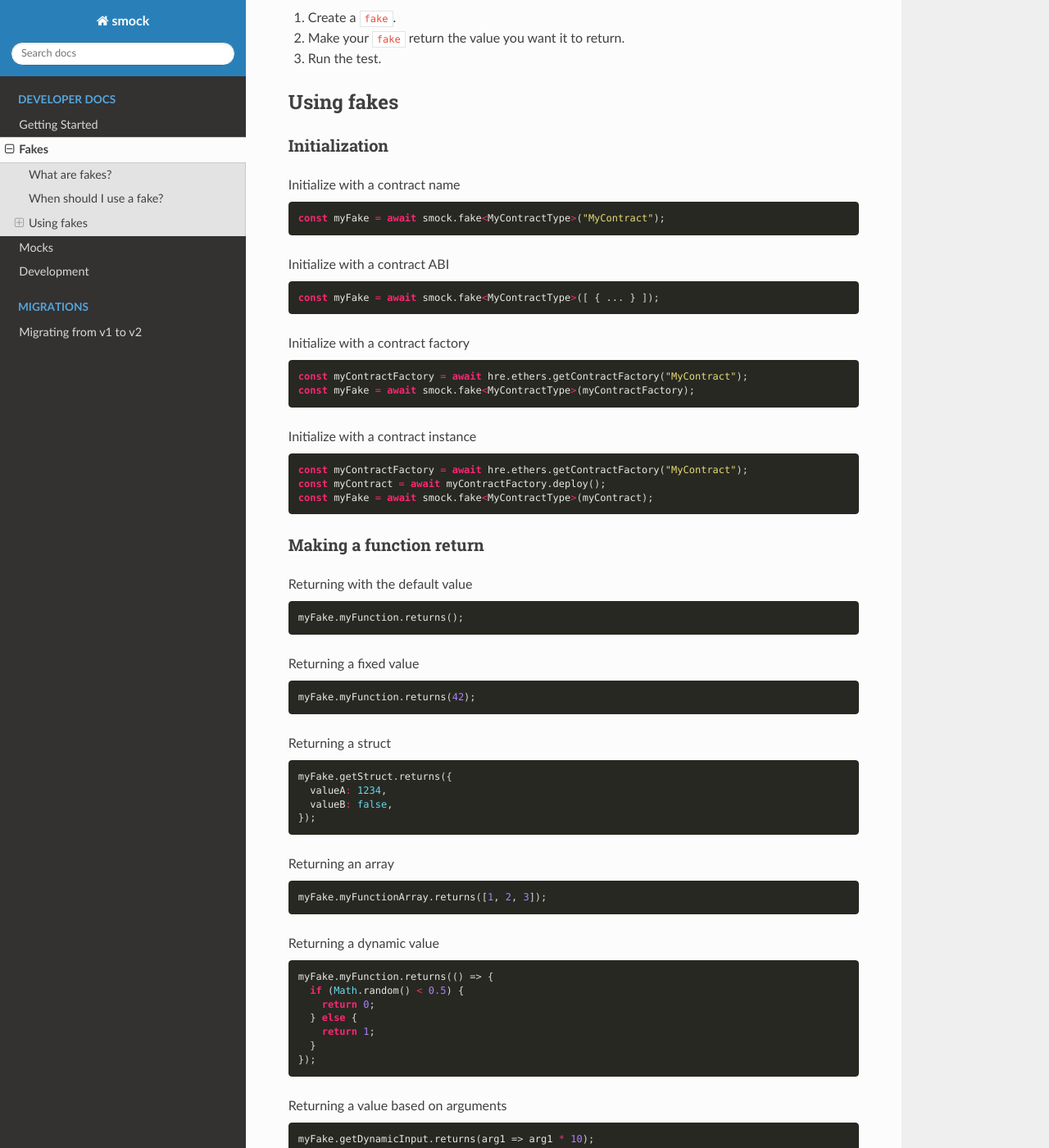
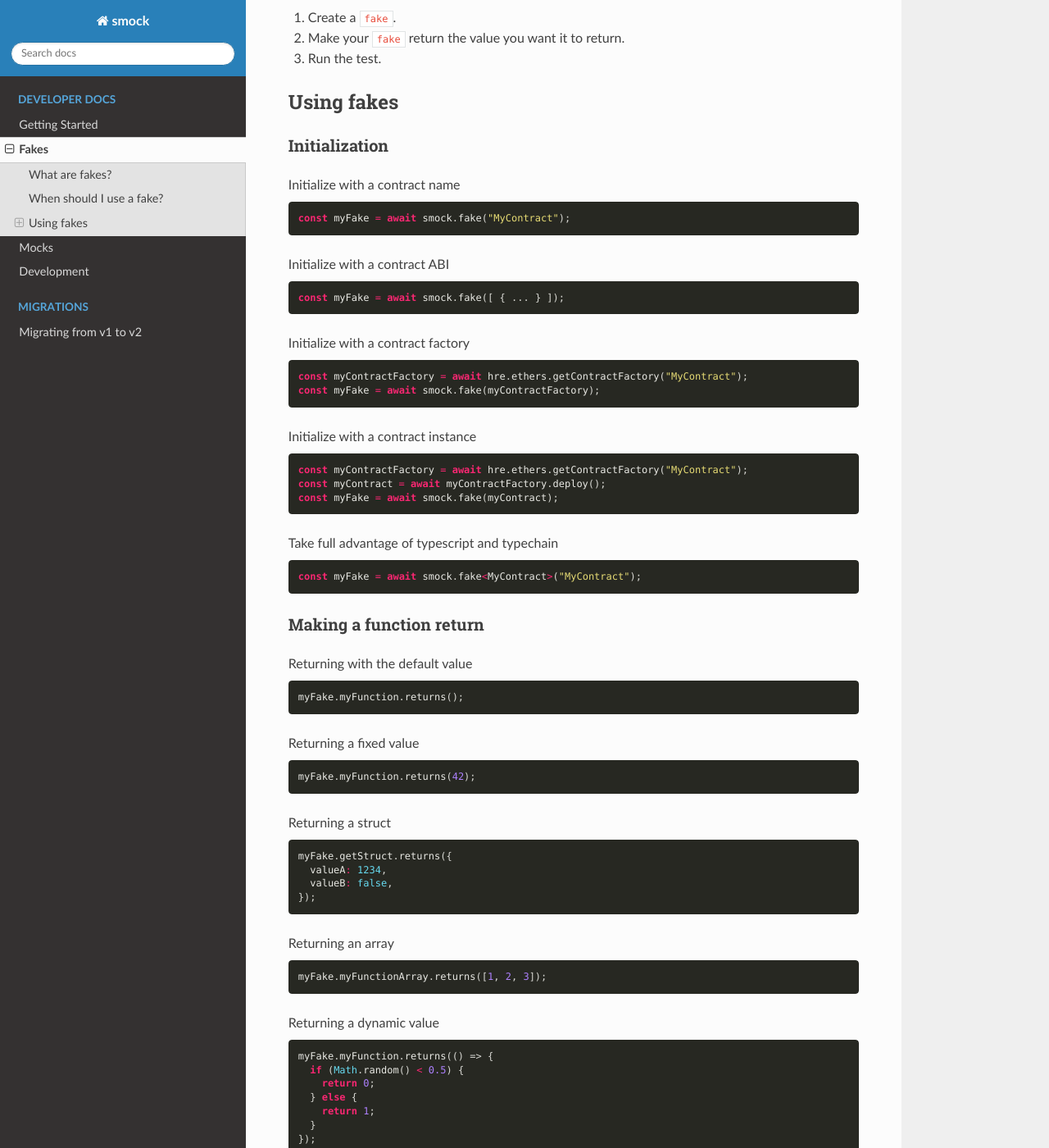
Before and after one commit to defi-wonderland/smock, a Sphinx documentation site: the page built from docs/source/fakes.rst, in a window 1280 px wide and 1400 px high, scrolled down 744 px. Shown: the whole window at 82% size. Built offline with Sphinx 7.4.7 and the Read the Docs theme 2.0.0, drawn with Linux system fonts in a browser that asks for light colours.

Commit message:
docs: added typescript and typechain examples

```diff
--- a/docs/source/_static/css/fakes.css
+++ b/docs/source/_static/css/fakes.css
@@ -1,4 +1,4 @@
-section#fakes h4 {
+[itemprop="articleBody"] h4 {
   line-height: 24px;
   font-size: 16px;
   margin: 0 0 8px;
--- a/docs/source/fakes.rst
+++ b/docs/source/fakes.rst
@@ -42,7 +42,7 @@ Initialize with a contract name
 
 .. code-block:: typescript
 
-  const myFake = await smock.fake<MyContractType>("MyContract");
+  const myFake = await smock.fake("MyContract");
 
 
 Initialize with a contract ABI
@@ -50,7 +50,7 @@ Initialize with a contract ABI
 
 .. code-block:: typescript
 
-  const myFake = await smock.fake<MyContractType>([ { ... } ]);
+  const myFake = await smock.fake([ { ... } ]);
 
 Initialize with a contract factory
 ##################################
@@ -58,7 +58,7 @@ Initialize with a contract factory
 .. code-block:: typescript
 
   const myContractFactory = await hre.ethers.getContractFactory("MyContract");
-  const myFake = await smock.fake<MyContractType>(myContractFactory);
+  const myFake = await smock.fake(myContractFactory);
 
 Initialize with a contract instance
 ###################################
@@ -67,7 +67,15 @@ Initialize with a contract instance
 
   const myContractFactory = await hre.ethers.getContractFactory("MyContract");
   const myContract = await myContractFactory.deploy();
-  const myFake = await smock.fake<MyContractType>(myContract);
+  const myFake = await smock.fake(myContract);
+
+Take full advantage of typescript and typechain
+###############################
+
+.. code-block:: typescript
+
+  const myFake = await smock.fake<MyContract>("MyContract");
+
 
 Making a function return
 ************************
```
Also changed, not shown: docs/source/mocks.rst (+8 -0 lines).
